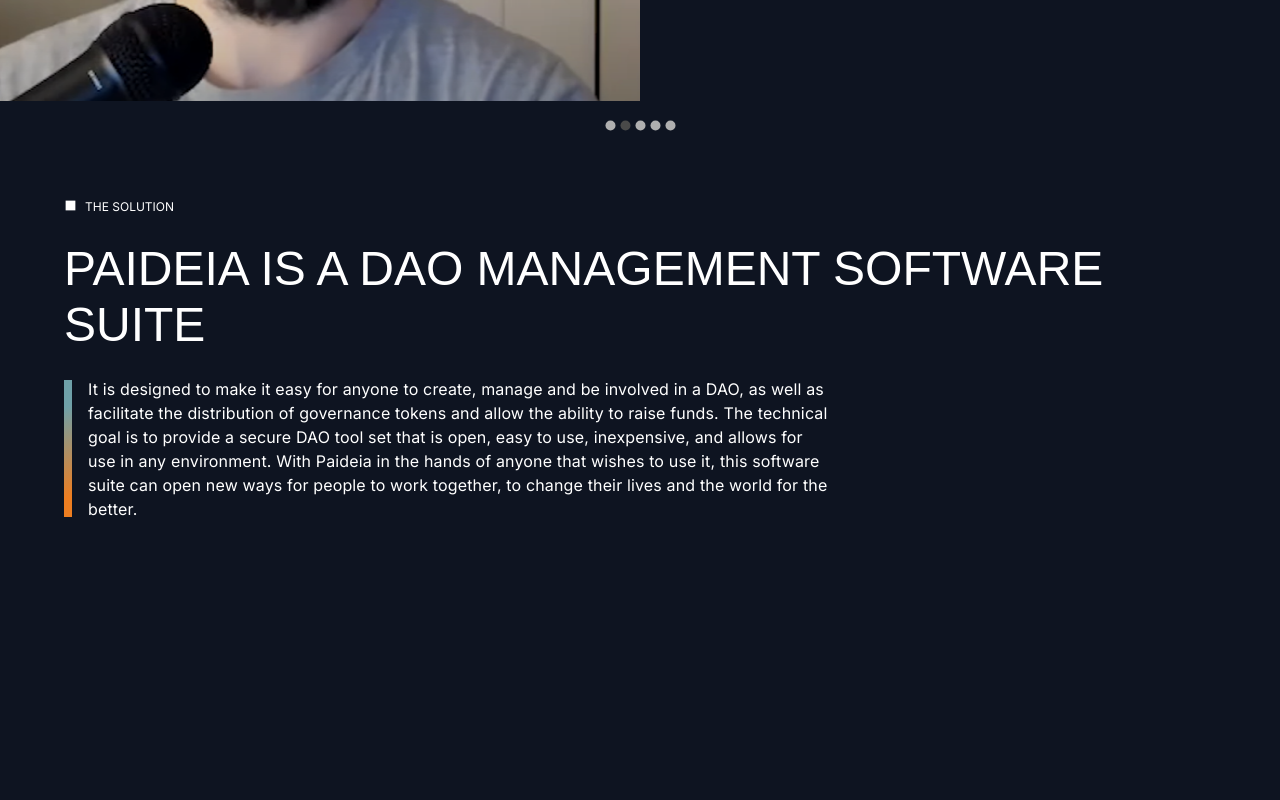
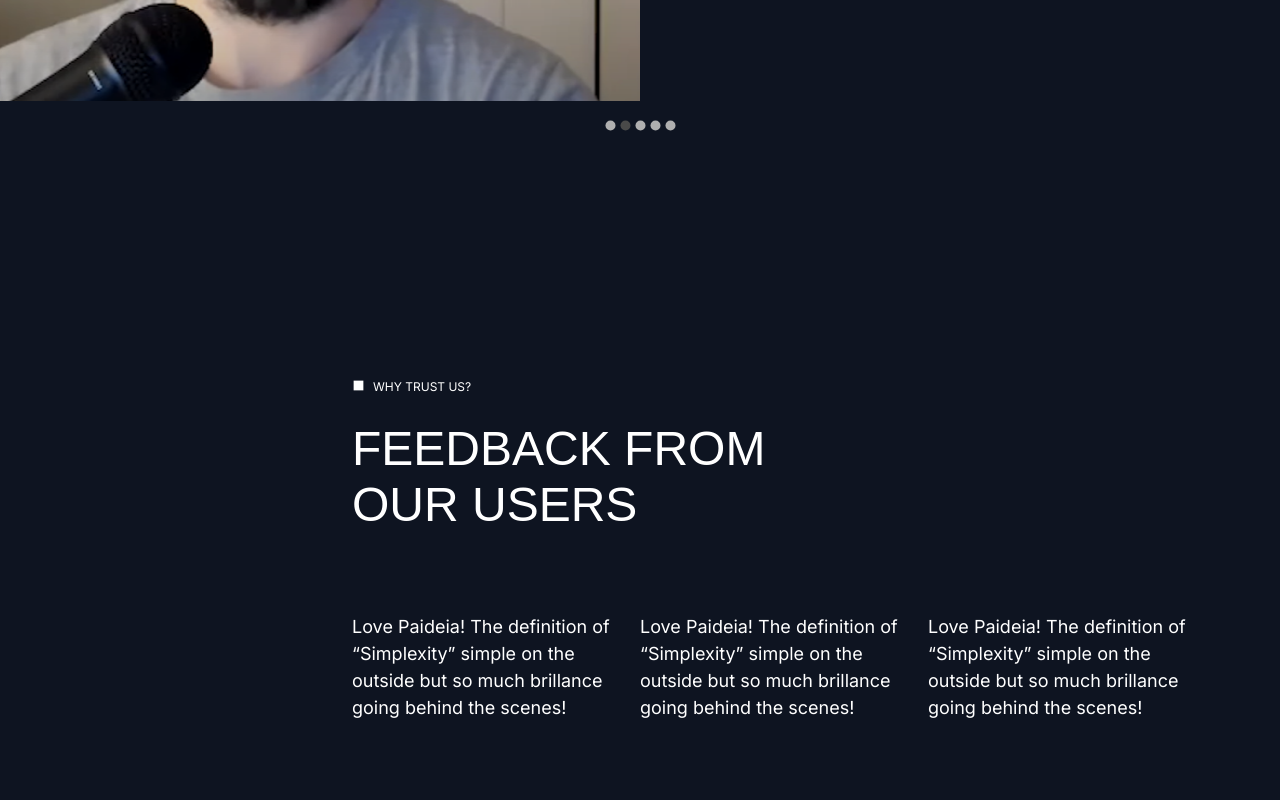
Before and after one commit to paideiadao/paideia-frontend, a Next.js app: page /projects in a window 1280 px wide. Shown: the part 1860-2660 px from the top of the page. Built offline with nearby package versions, Linux system fonts and the light colour scheme; a web font is replaced by a local one.

Commit message:
add projects page

```diff
--- a/pages/projects.tsx
+++ b/pages/projects.tsx
@@ -24,28 +24,29 @@ export default function Projects() {
         subTitleTwo="Paideia and new ones coming soon. "
       />
       <Highlights />
-      <Container sx={{ px: "24px", py: '60px' }} id="navContainer">
-
-          <Box component="section" id="sponsored">
-
-          </Box>
-          <Box component="section" id="feedback">
-
-          </Box>
-
-          <Box component="section" id="activedaos">
+      <Container sx={{ px: "24px", py: '240px' }}>
+        <Grid container>
+          <Grid item md={3}>
+          </Grid>
+          <Grid item md={9}>
             <SectionHeading
-              category="The Solution"
-              title="Paideia is a DAO management software suite"
-              sx={{ mb: '280px' }}
-            >
-              It is designed to make it easy for anyone to create, manage and be involved in a DAO, as well as facilitate the distribution of governance tokens and allow the ability to raise funds. The technical goal is to provide a secure DAO tool set that is open, easy to use, inexpensive, and allows for use in any environment.
-
-              With Paideia in the hands of anyone that wishes to use it, this software suite can open new ways for people to work together, to change their lives and the world for the better.
-            </SectionHeading>
-          </Box>
-
-
+              category="Why Trust Us?"
+              title="Feedback from our Users"
+              sx={{ mb: '80px', maxWidth: '550px', }}
+            ></SectionHeading>
+            <Grid container>
+              <Grid item md={4}>
+                Love Paideia! The definition of “Simplexity” simple on the outside but so much brillance going behind the scenes!
+              </Grid>
+              <Grid item md={4}>
+                Love Paideia! The definition of “Simplexity” simple on the outside but so much brillance going behind the scenes!
+              </Grid>
+              <Grid item md={4}>
+                Love Paideia! The definition of “Simplexity” simple on the outside but so much brillance going behind the scenes!
+              </Grid>
+            </Grid>
+          </Grid>
+        </Grid>
       </Container>
     </>
   );
```
